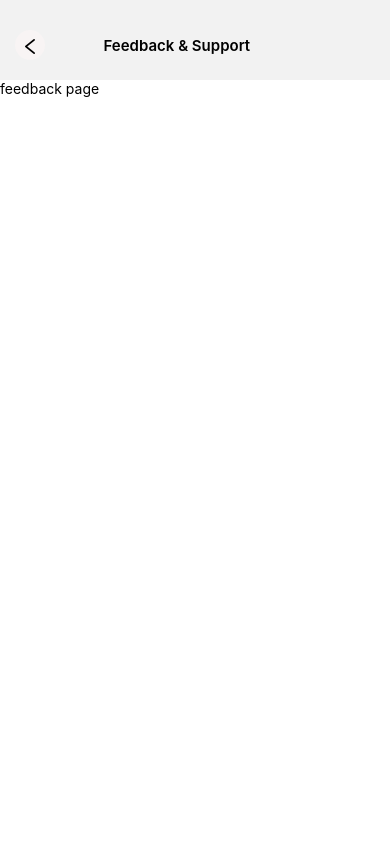
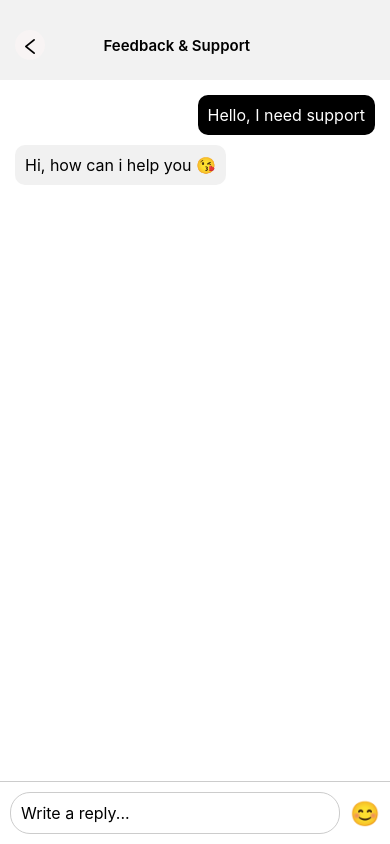
Before and after one commit to dkhannh26/MMA_Group2, a React Native app: screen /Feedback in a window 390 px wide. Built offline with nearby package versions, Linux system fonts and the light colour scheme.

Commit message:
feedback & support, animation navigate

```diff
--- a/src/navigations/navigation.js
+++ b/src/navigations/navigation.js
@@ -1,5 +1,4 @@
-import { NavigationContainer } from '@react-navigation/native';
-import { createNativeStackNavigator } from '@react-navigation/native-stack';
+import { createNativeStackNavigator} from '@react-navigation/native-stack';
 import Profile from '../screens/profile';
 import Setting from '../screens/setting';
 import Help from '../screens/help';
@@ -9,9 +8,14 @@ import Header from '../components/header'
 
 const Stack = createNativeStackNavigator();
 
+
 export default function Navigation() {
   return (
-      <Stack.Navigator style={{ flex: 1 }} >
+    <Stack.Navigator style={{ flex: 1 }} initialRouteName="Profile"
+      screenOptions={{
+        animation: 'slide_from_right',
+      }}
+    >
       <Stack.Screen
         name="Profile"
         component={Profile}
@@ -24,7 +28,7 @@ export default function Navigation() {
         component={Setting}
         options={{
           // headerShown: false,
-            header: () => <Header headerTitle='Settings' />
+          header: () => <Header headerTitle='Settings' />,
         }}
       />
       <Stack.Screen
@@ -45,7 +49,9 @@ export default function Navigation() {
         name="Edit"
         component={Edit}
         options={{
-            header: () => <Header headerTitle='Edit Profile' />
+          header: () => <Header headerTitle='Edit Profile' />,
+          animation: 'default',
+          animationDuration: 10,
         }}
       />
     </Stack.Navigator>
--- a/src/screens/feedback.js
+++ b/src/screens/feedback.js
@@ -1,17 +1,89 @@
 import React from 'react';
-import { StyleSheet, Text, View } from 'react-native';
+import { StyleSheet, Text, View, TouchableOpacity, Image, TextInput } from 'react-native';
 
 export default function Feedback() {
     return (
         <View style={styles.container}>
-            <Text>feedback page</Text>
+            <View style={styles.messageContainer}>
+                <View style={[styles.messageBubble, styles.userMessage]}>
+                    <Text style={[styles.messageText, {color: "white"}]}>Hello, I need support</Text>
+                    {/* <Image source={{ uri: 'https://example.com/child-image.jpg' }} style={styles.image} /> */}
+                </View>
+                {/* {/* <View style={styles.messageBubble}>
+                    <Text style={styles.messageText}>Hi, That's great! Thanks for letting me know 😊</Text>
+                    <Text style={styles.timestamp}>14:06</Text>
+                </View> */}
+                <View style={[styles.messageBubble, styles.adminMessage]}>
+                    <Text style={styles.messageText}>Hi, how can i help you 😘</Text>
+                    {/* <Text style={styles.timestamp}>14:06</Text> */}
+                </View>
+            </View>
+            <View style={styles.inputContainer}>
+                <TextInput style={styles.input} placeholder="Write a reply..." />
+                <TouchableOpacity>
+                    <Text style={styles.emoji}>😊</Text>
+                </TouchableOpacity>
+            </View>
         </View>
     );
-}
-
+};
 const styles = StyleSheet.create({
     container: {
         flex: 1,
-        backgroundColor: '#fff'
+        backgroundColor: '#fff',
+    },
+    messageContainer: {
+        flex: 1,
+        padding: 10,
+    },
+    messageBubble: {
+        backgroundColor: '#f1f1f1',
+        borderRadius: 10,
+        padding: 10,
+        marginVertical: 5,
+        maxWidth: "70%",
+    },
+    messageText: {
+        fontSize: 16,
+    },
+    userMessage: {
+        marginRight: 5,
+        marginLeft: "auto",
+        backgroundColor: "black"
+    },
+    adminMessage: {
+        marginRight: "auto",
+        marginLeft: 5
+    },
+    image: {
+        width: '100%',
+        height: 200,
+        borderRadius: 10,
+        marginTop: 10,
+    },
+    timestamp: {
+        fontSize: 12,
+        color: '#888',
+        textAlign: 'right',
+        marginTop: 5,
+    },
+    inputContainer: {
+        flexDirection: 'row',
+        alignItems: 'center',
+        padding: 10,
+        borderTopWidth: 1,
+        borderTopColor: '#ccc',
+    },
+    input: {
+        flex: 1,
+        fontSize: 16,
+        padding: 10,
+        borderWidth: 1,
+        borderColor: '#ccc',
+        borderRadius: 20,
+    },
+    emoji: {
+        fontSize: 24,
+        marginLeft: 10,
     },
 });
--- a/src/screens/profile.js
+++ b/src/screens/profile.js
@@ -1,5 +1,5 @@
 import React, { useState } from 'react';
-import { StyleSheet, Text, View, Image, FlatList, Pressable, Alert, Button } from "react-native";
+import { StyleSheet, Text, View, Image, FlatList, Pressable, Alert, TouchableOpacity } from "react-native";
 import AntDesign from '@expo/vector-icons/AntDesign';
 import FontAwesome5 from '@expo/vector-icons/FontAwesome5';
 import Feather from '@expo/vector-icons/Feather';
@@ -80,7 +80,7 @@ export default function Profile({ navigation }) {
         keyExtractor={item => item.id + ""}
         renderItem={({ item }) => {
           return (
-            <Pressable style={[styles.rowCenter, styles.featureItem]}
+            <TouchableOpacity style={[styles.rowCenter, styles.featureItem]}
               onPress={() => navigation.navigate(item.navigate)}
             >
               <View style={styles.rowCenter}>
@@ -90,7 +90,7 @@ export default function Profile({ navigation }) {
                 }}>{item.featureName}</Text>
               </View>
               <AntDesign name="right" size={13} color="black" />
-            </Pressable>
+            </TouchableOpacity>
           );
         }}
       />
```
Also changed, not shown: App.js (+0 -56 lines). Lines whose indentation alone changed are shown as unchanged.
